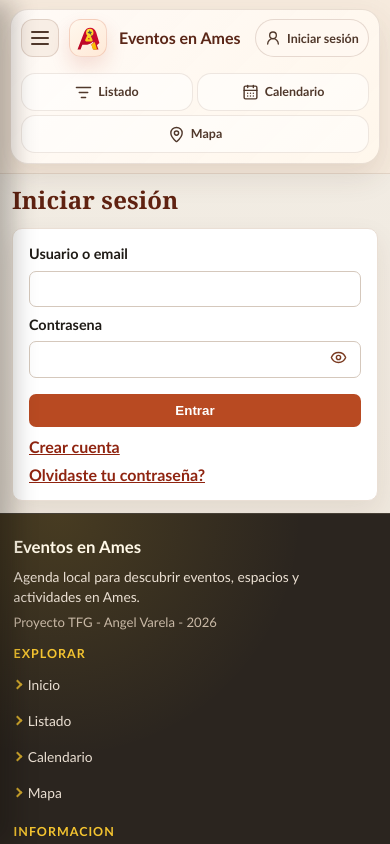
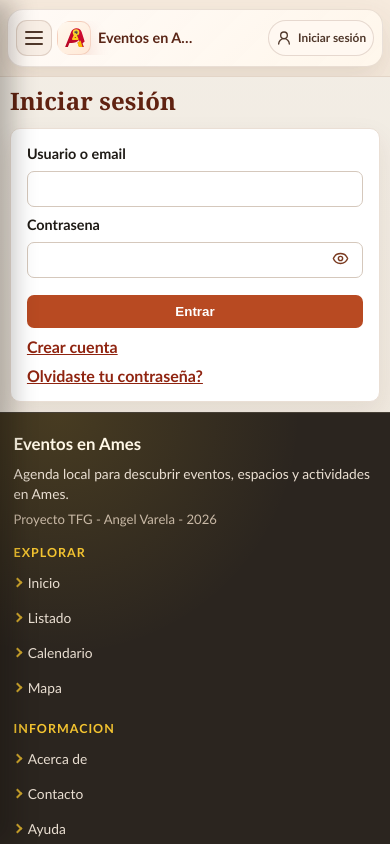
Before and after one commit to xelovarela/tfg-ames-events, a React (Create React App) app in the folder frontend/: page /login in a window 390 px wide. Shown: the top 844 px of the page. Built offline with nearby package versions, Linux system fonts and the light colour scheme; no server answers.

Commit message:
Improve mobile event detail layout

```diff
--- a/frontend/src/App.css
+++ b/frontend/src/App.css
@@ -8,6 +8,7 @@ html, body, #root {
   margin: 0;
   padding: 0;
   min-height: 100%;
+  overflow-x: hidden;
 }
 
 * {
@@ -39,6 +40,8 @@ h1, h2, h3, h4, h5, h6 {
   display: flex;
   flex-direction: column;
   position: relative;
+  max-width: 100%;
+  overflow-x: hidden;
 }
 
 /* Menu lateral deslizante para la navegación entre secciones. */
@@ -967,6 +970,7 @@ h1, h2, h3, h4, h5, h6 {
   border-radius: 22px;
   box-shadow: var(--shadow-soft);
   padding: 1.2rem;
+  min-width: 0;
 }
 
 .event-detail-layout {
@@ -1096,6 +1100,7 @@ h1, h2, h3, h4, h5, h6 {
   border: 1px solid #eadfd5;
   border-radius: 16px;
   padding: 1rem;
+  min-width: 0;
 }
 
 .event-detail-date-inline {
@@ -1164,6 +1169,8 @@ h1, h2, h3, h4, h5, h6 {
   color: #4c1f12;
   font-size: clamp(1.55rem, 3.4vw, 2.35rem);
   line-height: 1.1;
+  min-width: 0;
+  overflow-wrap: anywhere;
 }
 
 .event-detail-tags {
@@ -1351,6 +1358,7 @@ h1, h2, h3, h4, h5, h6 {
   border-radius: 16px;
   padding: 1rem;
   min-height: 0;
+  min-width: 0;
 }
 
 .event-detail-description h3,
@@ -1377,6 +1385,7 @@ h1, h2, h3, h4, h5, h6 {
   border: 1px solid #f0dfd4;
   border-radius: 12px;
   padding: 0.75rem;
+  min-width: 0;
 }
 
 .event-detail-block h4 {
@@ -1481,12 +1490,14 @@ h1, h2, h3, h4, h5, h6 {
 
 .app-footer p {
   margin: 0;
+  overflow-wrap: anywhere;
 }
 
 .app-footer-brand {
   display: grid;
   gap: 0.45rem;
   max-width: 300px;
+  min-width: 0;
 }
 
 .app-footer-brand strong {
@@ -1573,6 +1584,7 @@ h1, h2, h3, h4, h5, h6 {
   justify-content: space-between;
   gap: 0.55rem 1rem;
   font-size: 0.8rem;
+  min-width: 0;
 }
 
 .app-footer-bottom a {
@@ -1582,13 +1594,16 @@ h1, h2, h3, h4, h5, h6 {
 }
 
 /* Ajustes para pantallas pequenas y uso movil. */
-@media (max-width: 720px) {
+@media (max-width: 768px) {
   .app-auth-user {
     display: none;
   }
 
   .app-main {
+    width: 100%;
+    max-width: 100%;
     padding: 0.75rem;
+    overflow-x: hidden;
   }
 
   .map-shell-header {
@@ -1601,11 +1616,14 @@ h1, h2, h3, h4, h5, h6 {
 
   .app-footer-inner {
     grid-template-columns: 1fr;
-    gap: 1rem;
+    gap: 1.35rem;
   }
 
   .app-footer-bottom {
+    display: grid;
     justify-content: flex-start;
+    gap: 0.62rem;
+    text-align: left;
   }
 
   .map-frame {
@@ -1726,19 +1744,51 @@ h1, h2, h3, h4, h5, h6 {
 
   .event-detail-layout {
     grid-template-columns: 1fr;
+    gap: 0.85rem;
     min-height: auto;
   }
 
+  .event-detail-page,
+  .event-detail-card,
+  .event-detail-nav,
+  .event-detail-description,
+  .event-detail-summary,
+  .event-detail-map-cta {
+    width: 100%;
+    max-width: 100%;
+  }
+
   .event-detail-card {
-    padding: 1rem;
+    border-radius: 18px;
+    padding: 0.85rem;
+  }
+
+  .event-detail-media {
+    display: grid;
+    gap: 0.6rem;
+    overflow: visible;
+    border: 0;
+    border-radius: 0;
+    background: transparent;
+    aspect-ratio: auto;
+  }
+
+  .event-detail-image {
+    height: auto;
+    min-height: 0;
+    aspect-ratio: 16 / 9;
+    border: 1px solid #ead8ca;
+    border-radius: 16px;
   }
 
   .event-detail-popularity {
-    left: 0.65rem;
-    bottom: 0.65rem;
-    max-width: calc(100% - 1.3rem);
-    font-size: 0.72rem;
-  }
+    position: static;
+  justify-self: start;
+  max-width: 100%;
+  width: fit-content;
+  margin-top: -0.05rem;
+  font-size: 0.72rem;
+}
 
   .event-detail-date-overlay {
     top: 0.65rem;
@@ -1757,38 +1807,208 @@ h1, h2, h3, h4, h5, h6 {
 
   .event-detail-panels {
     grid-template-columns: 1fr;
+    gap: 0.75rem;
   }
 
   .event-detail-head {
     grid-template-columns: 1fr;
+    padding: 0.9rem;
   }
 
   .event-detail-media-actions {
-    right: 0.65rem;
-    bottom: 0.65rem;
-    left: 6rem;
-    max-width: none;
+    position: static;
+    z-index: auto;
+    display: flex;
+    flex-wrap: wrap;
+    justify-content: flex-end;
+    align-items: center;
+    width: 100%;
+    max-width: 100%;
+    gap: 0.5rem;
+    margin-top: 0;
   }
 
   .event-detail-map-cta {
     align-items: stretch;
     flex-direction: column;
+    gap: 0.75rem;
+    padding: 0.85rem;
   }
 
   .event-detail-head-actions,
   .event-detail-favorite-btn,
   .event-detail-calendar-btn,
   .event-detail-map-link {
+    width: 100%;
+    justify-content: center;
     text-align: center;
+  }
+
+  .event-detail-media-actions .event-detail-calendar-btn {
+    flex: 0 0 44px;
+    width: 44px;
+    min-width: 44px;
+    height: 44px;
+    min-height: 44px;
+    padding: 0;
+    border-radius: 999px;
+    font-size: 0;
+    gap: 0;
+  }
+
+  .event-detail-media-actions .event-detail-action-icon {
+    width: 21px;
+    height: 21px;
+  }
+
+  .event-detail-media-actions .event-detail-favorite-btn {
+    flex: 0 0 44px;
+    width: 44px;
+    min-width: 44px;
+    height: 44px;
+    min-height: 44px;
+    padding: 0;
+    border-radius: 999px;
+    font-size: 0;
+    gap: 0;
+  }
+
+  .event-detail-media-actions .event-detail-favorite-icon {
+    width: 21px;
+    height: 21px;
+  }
+
+  .event-detail-description,
+  .event-detail-summary {
+    padding: 0.85rem;
+  }
+
+  .event-detail-block {
+    padding: 0.68rem;
+  }
+
+  .event-detail-block p,
+  .event-detail-description p,
+  .event-detail-head h2,
+  .event-detail-map-cta span {
+    overflow-wrap: anywhere;
   }
 
   .event-detail-grid {
     grid-template-columns: 1fr;
-  }
-}
-
-@media (max-width: 460px) {
+    gap: 0.6rem;
+  }
+}
+
+@media (max-width: 480px) {
+  .app-main {
+    padding: 0.62rem;
+  }
+
+  .event-detail-page {
+    gap: 0.75rem;
+  }
+
+  .event-detail-card {
+    padding: 0.68rem;
+    border-radius: 16px;
+  }
+
+  .event-detail-head {
+    padding: 0.78rem;
+    border-radius: 14px;
+  }
+
+  .event-detail-head h2 {
+    font-size: 1.6rem;
+    line-height: 1.15;
+  }
+
+  .event-detail-date-overlay {
+    top: 0.52rem;
+    left: 0.52rem;
+    width: 74px;
+    min-height: 90px;
+    border-radius: 12px;
+  }
+
+  .event-detail-date-overlay strong {
+    font-size: 1.72rem;
+  }
+
+  .event-detail-date-overlay span {
+    font-size: 0.68rem;
+  }
+
+  .event-detail-date-overlay small {
+    font-size: 0.78rem;
+  }
+
+  .event-detail-tags-overlay {
+    position: static;
+    justify-content: flex-start;
+    gap: 0.32rem;
+    pointer-events: auto;
+  }
+
+  .event-detail-tag {
+    min-height: 25px;
+    padding: 0.22rem 0.48rem;
+    font-size: 0.7rem;
+  }
+
+  .event-detail-description,
+  .event-detail-summary,
+  .event-detail-map-cta {
+    border-radius: 14px;
+    padding: 0.72rem;
+  }
+
+  .event-detail-description h3,
+  .event-detail-summary h3 {
+    margin-bottom: 0.5rem;
+    font-size: 1.05rem;
+  }
+
+  .event-detail-description p,
+  .event-detail-block p {
+    font-size: 0.94rem;
+    line-height: 1.45;
+  }
+
+  .app-footer p,
+  .app-footer span,
+  .app-footer a {
+    overflow-wrap: anywhere;
+  }
+
+  .event-detail-block {
+    border-radius: 10px;
+    padding: 0.62rem;
+  }
+
+  .event-detail-block h4 {
+    font-size: 0.76rem;
+    line-height: 1.25;
+  }
+
   .app-footer {
-    padding-inline: 0.85rem;
-  }
-}
+    padding: 1.25rem 0.85rem 1rem;
+  }
+
+  .app-footer-inner {
+    gap: 1.15rem;
+  }
+
+  .app-footer-brand {
+    max-width: 100%;
+  }
+
+  .app-footer-group {
+    gap: 0.45rem;
+  }
+
+  .app-footer-group-links {
+    gap: 0.32rem;
+  }
+}
--- a/frontend/src/styles/topbar.css
+++ b/frontend/src/styles/topbar.css
@@ -1,9 +1,11 @@
-/* Cabecera fija con acciones rapidas de navegacion. */
+/* Cabecera fija con acciones rápidas de navegación. */
 .app-topbar {
   position: sticky;
   top: 0;
   z-index: 30;
   padding: 0.75rem 1rem;
+  max-width: 100%;
+  overflow: hidden;
   background: rgba(246, 234, 220, 0.78);
   border-bottom: 1px solid rgba(91, 62, 42, 0.12);
   backdrop-filter: blur(var(--topbar-blur)) saturate(var(--topbar-saturate));
@@ -39,6 +41,7 @@
   color: var(--color-brown);
   text-decoration: none;
   border-radius: 14px;
+  overflow: hidden;
 }
 
 .app-brand:focus-visible,
@@ -75,6 +78,8 @@
   font-weight: 900;
   line-height: 1.05;
   white-space: nowrap;
+  overflow: hidden;
+  text-overflow: ellipsis;
 }
 
 .app-brand-copy span {
@@ -384,7 +389,7 @@
   }
 }
 
-@media (max-width: 720px) {
+@media (max-width: 768px) {
   .app-topbar {
     padding: 0.55rem 0.65rem;
   }
@@ -393,10 +398,16 @@
     grid-template-columns: 42px minmax(0, 1fr) auto auto;
     gap: 0.5rem;
     border-radius: 18px;
+    max-width: 100%;
+    overflow: hidden;
   }
 
   .app-brand-copy span {
     display: none;
+  }
+
+  .app-brand-copy strong {
+    max-width: 170px;
   }
 
   .app-brand-mark {
@@ -457,6 +468,8 @@
 @media (max-width: 560px) {
   .app-topbar-inner {
     grid-template-columns: 40px minmax(0, 1fr) auto;
+    padding: 0.5rem;
+    gap: 0.42rem;
   }
 
   .app-auth-wrap {
@@ -476,3 +489,60 @@
     border-color: rgba(117, 76, 50, 0.12);
   }
 }
+
+@media (max-width: 480px) {
+  .app-topbar {
+    padding-inline: 0.45rem;
+  }
+
+  .app-topbar-inner {
+    min-height: 58px;
+    grid-template-columns: 36px minmax(0, 1fr) auto;
+    gap: 0.32rem;
+    border-radius: 16px;
+  }
+
+  .app-brand {
+    gap: 0.42rem;
+  }
+
+  .app-brand-mark {
+    width: 34px;
+    height: 34px;
+    border-radius: 10px;
+  }
+
+  .app-brand-copy strong {
+    max-width: 96px;
+    font-size: 0.9rem;
+  }
+
+  .app-icon-btn {
+    width: 36px;
+    height: 36px;
+    border-radius: 11px;
+  }
+
+  .app-auth-link,
+  .app-auth-btn {
+    min-height: 36px;
+    max-width: 108px;
+    padding: 0.32rem 0.42rem;
+    font-size: 0.74rem;
+    overflow: hidden;
+    white-space: nowrap;
+  }
+
+  .app-auth-link-icon {
+    flex: 0 0 auto;
+  }
+
+  .app-user-avatar-btn {
+    min-width: 44px;
+    height: 36px;
+  }
+
+  .app-topbar-links {
+    display: none;
+  }
+}
```
